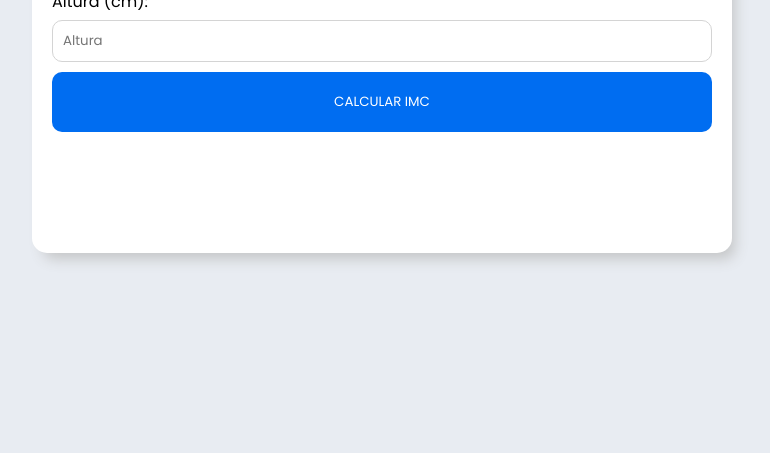
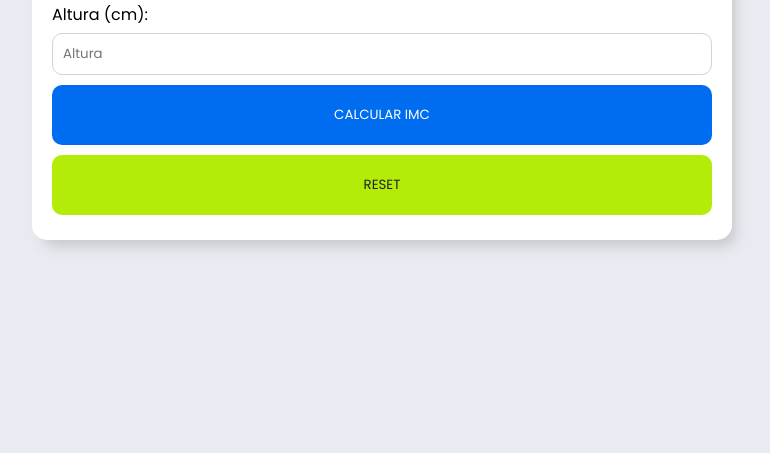
Before and after one commit to aleugeeennie/calculadoraIMC, a plain HTML site: page index.html in a window 1280 px wide. Shown: the part 347-800 px from the top of the page, without its empty margins (258-1028 px from the left). Drawn offline with Linux system fonts and the light colour scheme.

Commit message:
se le agregó botón reset

```diff
--- a/index.html
+++ b/index.html
@@ -33,6 +33,7 @@
             <input id="btnSubmit" class="btnSubmit" type="submit" value="Calcular IMC">
          </form>
 
+         <button id="btnReset" class="btnReset">Reset</button>
       <!--    <div class="resultado" id="resultado">
          <p>Este es el resultado</p>
          </div> -->
--- a/script.js
+++ b/script.js
@@ -46,3 +46,10 @@ function operacion(altura, peso){
           parrafo.textContent = `Peso: ${peso}. Altura: ${convertirMetros} m². IMC: ${IMC.toFixed(2)};`
           return parrafo;
 }
+
+const btnReset = document.getElementById("btnReset");
+btnReset.addEventListener("click", limpiar);
+
+function limpiar(){
+    resultado.textContent="";
+}
--- a/styles/styles.css
+++ b/styles/styles.css
@@ -9,6 +9,7 @@
     --mainColor: #1f2226;
     --gray: #d4d4d4;
     --blueLight: #08c6ec;
+    --green: #b3ec08;
 }
 
   body {
@@ -31,7 +32,7 @@
     border-radius: 15px;
     width: 100%;
     max-width: 700px;
-    height: 400px;
+    height: auto;
     -webkit-box-shadow: var(--shadow);
     -moz-box-shadow: var(--shadow);
     box-shadow: var(--shadow);
@@ -88,6 +89,20 @@
     padding: 20px;
   }
 
+  .btnReset {
+    background-color: var(--green);
+    font-family: "Poppins", sans-serif;
+    color: var(--mainColor);
+    text-transform: uppercase;
+    border: none;
+    padding: 20px;
+    width: 100%;
+    border-radius: 10px;
+    margin-top: 5px;
+    margin-bottom: 5px;
+    cursor: pointer;
+  }
+
   @media (max-width: 768px) {
     .row {
         width: 100%;
```
